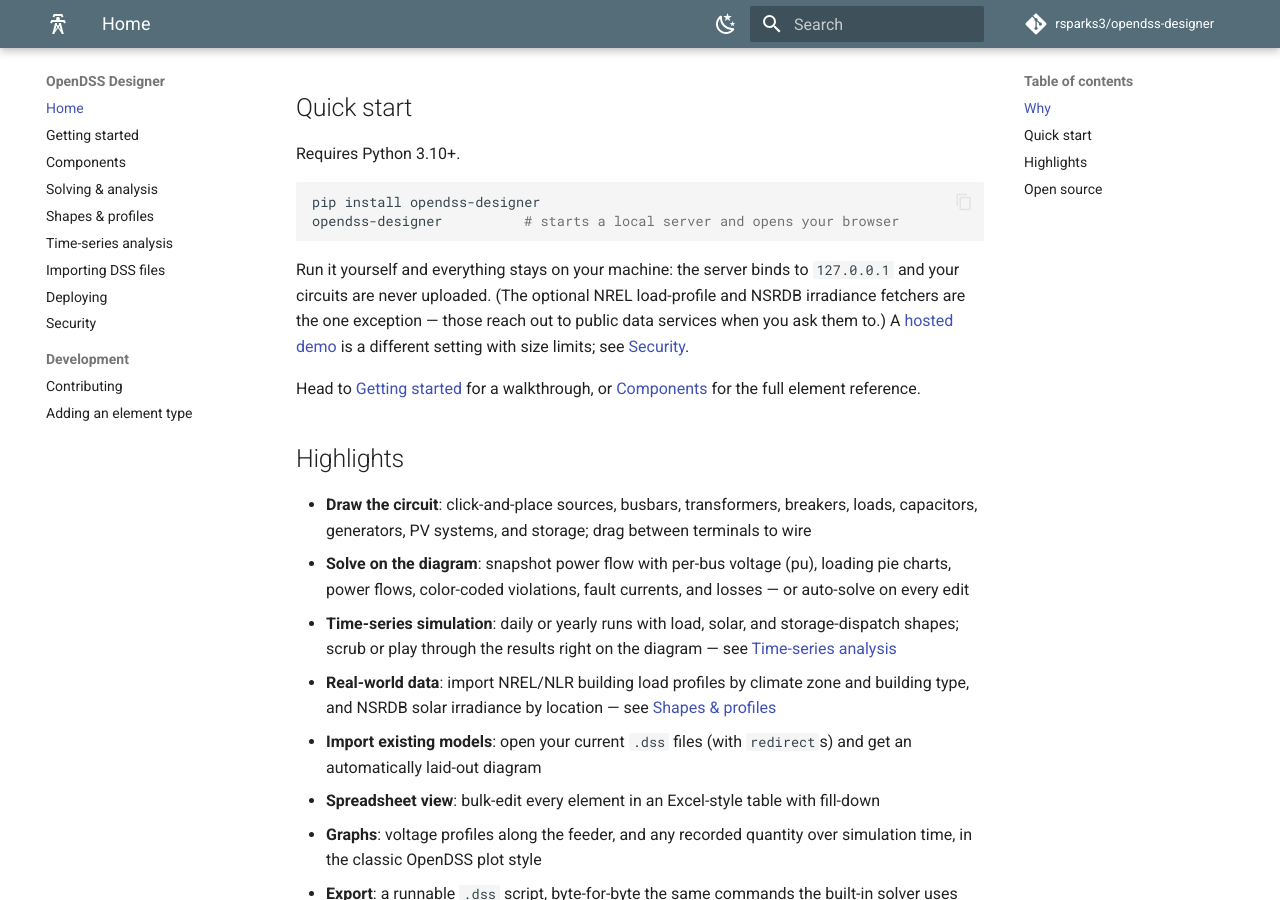
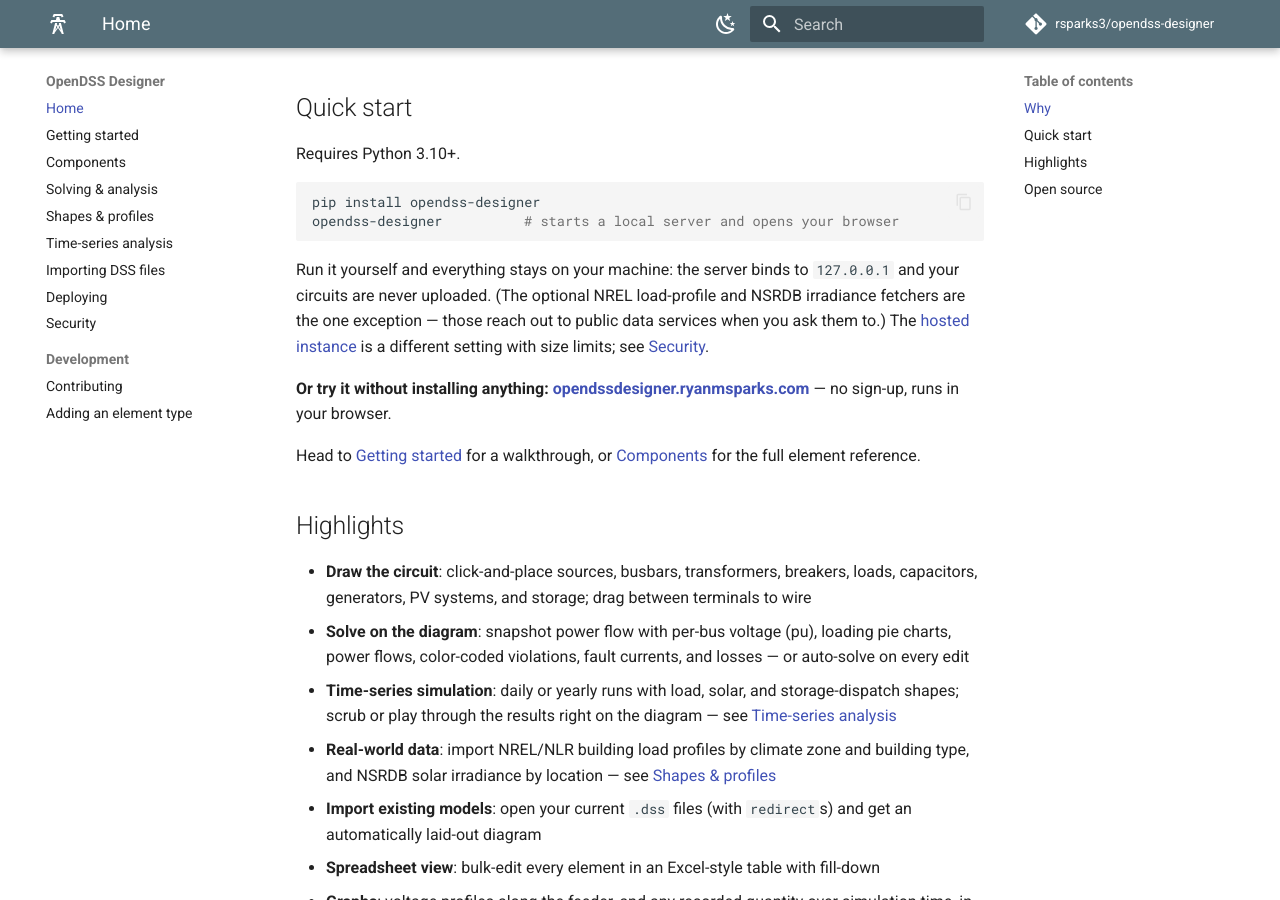
Before and after one commit to rsparks3/opendss-designer, an MkDocs documentation site: the page built from docs/index.md, in a window 1280 px wide and 900 px high, scrolled down 862 px. Built offline with MkDocs 1.6.1 and Material for MkDocs 9.7.7, drawn with Linux system fonts in a browser that asks for light colours; comment, search, counter and statistics services are not loaded.

Commit message:
Point the docs at their own subdomain, and the prime name at the app
The app takes opendssdesigner.ryanmsparks.com and the documentation moves to
opendssdesigner-docs.ryanmsparks.com, so the product gets the obvious name and
the docs keep building and deploying from GitHub Pages exactly as they do now.

Only the hostname changes, which is why this is six one-line edits rather than
a build-system change: an earlier draft served the docs under /docs/ on the app
domain, which would have meant embedding a MkDocs build in the container image,
teaching the static handler to serve directory indexes, and adding a trailing-
slash redirect. Keeping Pages avoids all three and stays free.

The links that pointed at the docs by that hostname would otherwise have landed
on the app: the in-app banner's Docs link, the README, and the Documentation URL
in pyproject. Homepage now correctly points at the running app rather than the
docs, and the README and docs index gained a link to the live instance, which is
the thing most readers actually want first.

The banner said "Public demo". It is the hosted app now, not a taste of one, so
it says "Hosted instance" -- the limits sentence stays, because it is still true
and worth saying plainly.

Old deep links (/getting-started and friends) are handled at the Cloudflare
edge rather than here; the app's catch-all would otherwise answer them with its
own HTML and a 200, which looks like it worked.

Co-Authored-By: Claude Opus 5 <noreply@anthropic.com>
Claude-Session: https://claude.ai/code/session_019u1os4MFbq98R4jjhzXmgo

```diff
--- a/docs/index.md
+++ b/docs/index.md
@@ -29,8 +29,11 @@ opendss-designer          # starts a local server and opens your browser
 Run it yourself and everything stays on your machine: the server binds to
 `127.0.0.1` and your circuits are never uploaded. (The optional NREL load-profile
 and NSRDB irradiance fetchers are the one exception — those reach out to public
-data services when you ask them to.) A [hosted demo](deployment.md) is a
+data services when you ask them to.) The [hosted instance](https://opendssdesigner.ryanmsparks.com) is a
 different setting with size limits; see [Security](security.md).
+
+**Or try it without installing anything: [opendssdesigner.ryanmsparks.com](https://opendssdesigner.ryanmsparks.com)** —
+no sign-up, runs in your browser.
 
 Head to [Getting started](getting-started.md) for a walkthrough, or
 [Components](components.md) for the full element reference.
--- a/frontend/src/components/DemoBanner.tsx
+++ b/frontend/src/components/DemoBanner.tsx
@@ -39,14 +39,14 @@ export function DemoBanner() {
   return (
     <div className="demo-banner" role="status">
       <span>
-        <strong>Public demo.</strong>{' '}
+        <strong>Hosted instance.</strong>{' '}
         {maxNodes
           ? `Circuits are limited to ${maxNodes.toLocaleString()} elements and long time-series runs are capped. `
           : 'This instance runs with size and time limits. '}
         Nothing you draw is saved on the server — it stays in this browser.
       </span>
       <span className="demo-banner-links">
-        <a href="https://opendssdesigner.ryanmsparks.com" target="_blank" rel="noreferrer">
+        <a href="https://opendssdesigner-docs.ryanmsparks.com" target="_blank" rel="noreferrer">
           Docs
         </a>
         <a href="https://github.com/rsparks3/opendss-designer" target="_blank" rel="noreferrer">
--- a/mkdocs.yml
+++ b/mkdocs.yml
@@ -2,7 +2,7 @@ site_name: OpenDSS Designer
 site_description: >-
   A graphical user interface (GUI) for OpenDSS — draw one-line diagrams in
   your browser, run power flows, and import/export .dss files.
-site_url: https://opendssdesigner.ryanmsparks.com/
+site_url: https://opendssdesigner-docs.ryanmsparks.com/
 repo_url: https://github.com/rsparks3/opendss-designer
 repo_name: rsparks3/opendss-designer
 
--- a/pyproject.toml
+++ b/pyproject.toml
@@ -35,7 +35,7 @@ dev = ["pytest>=8", "httpx", "ruff"]
 
 [project.urls]
 Homepage = "https://opendssdesigner.ryanmsparks.com"
-Documentation = "https://opendssdesigner.ryanmsparks.com"
+Documentation = "https://opendssdesigner-docs.ryanmsparks.com"
 Repository = "https://github.com/rsparks3/opendss-designer"
 Issues = "https://github.com/rsparks3/opendss-designer/issues"
 
```
Also changed, not shown: README.md (+3 -1 lines), docs/getting-started.md (+2 -2 lines).
